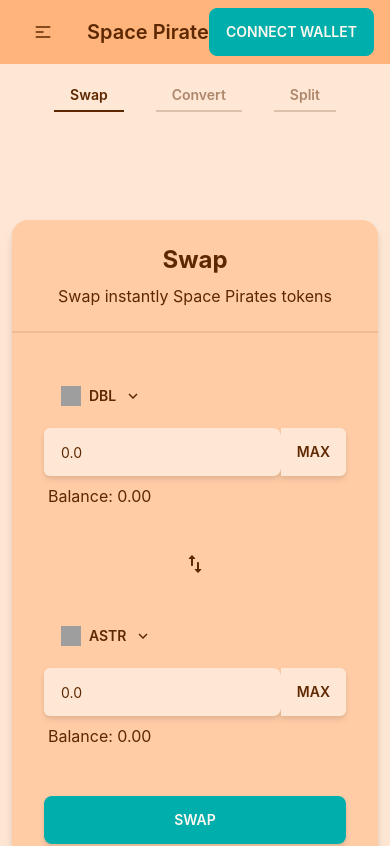
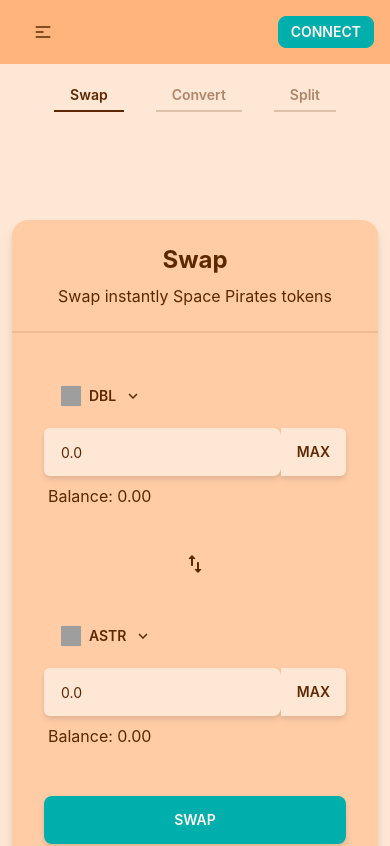
Before and after one commit to DeFi-Space-Pirates/space-pirates-frontend, a Next.js app: page /swap in a window 390 px wide. Shown: the top 846 px of the page. Built offline with nearby package versions, Linux system fonts and the light colour scheme; grey boxes are pictures that could not be loaded.

Commit message:
refactor: improved styling and responsiveness

```diff
--- a/components/Navbar/Navbar.tsx
+++ b/components/Navbar/Navbar.tsx
@@ -31,12 +31,15 @@ const Navbar = () => {
               tabIndex={0}
               className="menu menu-compact dropdown-content mt-3 p-2 shadow bg-base-200 rounded-box w-52"
             >
+              <button className="btn btn-ghost normal-case text-xl sm:hidden inline">
+                <Link href="/">Space Pirates</Link>
+              </button>
               <NavbarLinks />
             </ul>
           </div>
-          <div className="btn btn-ghost normal-case text-xl">
+          <button className="btn btn-ghost normal-case text-xl sm:inline hidden">
             <Link href="/">Space Pirates</Link>
-          </div>
+          </button>
         </div>
         <div className="navbar-center hidden xl:flex">
           <ul className="menu menu-horizontal p-0">
@@ -47,7 +50,7 @@ const Navbar = () => {
           <div className="dropdown dropdown-end">
             <button
               tabIndex={0}
-              className="btn btn-primary text-content-primary"
+              className="btn md:btn-md btn-sm btn-primary text-content-primary"
               onClick={tronWeb ? () => {} : () => connectTronLink()}
             >
               {tronWeb ? (
@@ -70,7 +73,9 @@ const Navbar = () => {
                   </svg>
                 </>
               ) : (
-                'Connect Wallet'
+                <p>
+                  Connect <span className="hidden md:inline">Wallet</span>
+                </p>
               )}
             </button>
             {tronWeb && (
```
